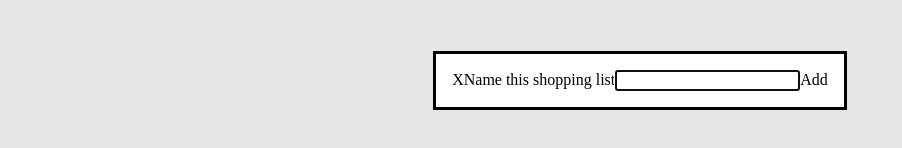
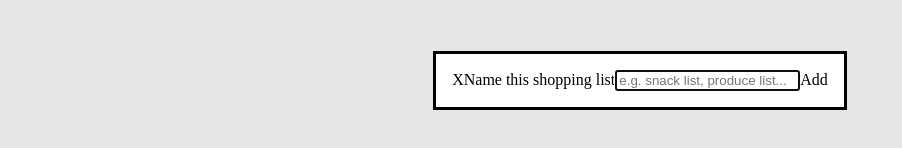
Before and after one commit to amivCICD/reactaishoppinglist, a React (Vite) app: page / in a window 1280 px wide. Both pictures are taken after a click on the link "Save List". Shown: the part 320-468 px from the top of the page, without its empty margins (0-902 px from the left). Built offline with nearby package versions, Linux system fonts and the light colour scheme.

Commit message:
margin adjusted on buttons

```diff
--- a/src/items/subcomponents/SaveList.jsx
+++ b/src/items/subcomponents/SaveList.jsx
@@ -36,15 +36,16 @@ export default ({ itemsArr, currentObj, setCurrentObj }) => {
                 mr-5
                 "
                 onClick={handleDialogOpen}
-            >Save List</a>
+            >
+                Save List
+            </a>
             <dialog id="nameListDialog" className="w-3/4 h-1/3 p-0 rounded-md">
                 <div className="bg-neutral flex flex-col items-center justify-center w-full h-full border-2 border-dashed border-white">
                     <a className="btn btn-warning absolute left-[75%] top-4 font-bold text-lg" onClick={() => document.querySelector('#nameListDialog').close()}>X</a>
                     <label className="text-white mb-2">Name this shopping list</label>
-                    <input type="text" name="shoppingListName" placeholder={state.shoppingListName ? state.shoppingListName : ''} onChange={handleDialogInput} />
+                    <input type="text" name="shoppingListName" placeholder={'e.g. snack list, produce list...'} onChange={handleDialogInput} />
                     <a className="btn btn-primary m-3" onClick={handleAddListName}>Add</a>
                 </div>
-
             </dialog>
         </>
     )
```
